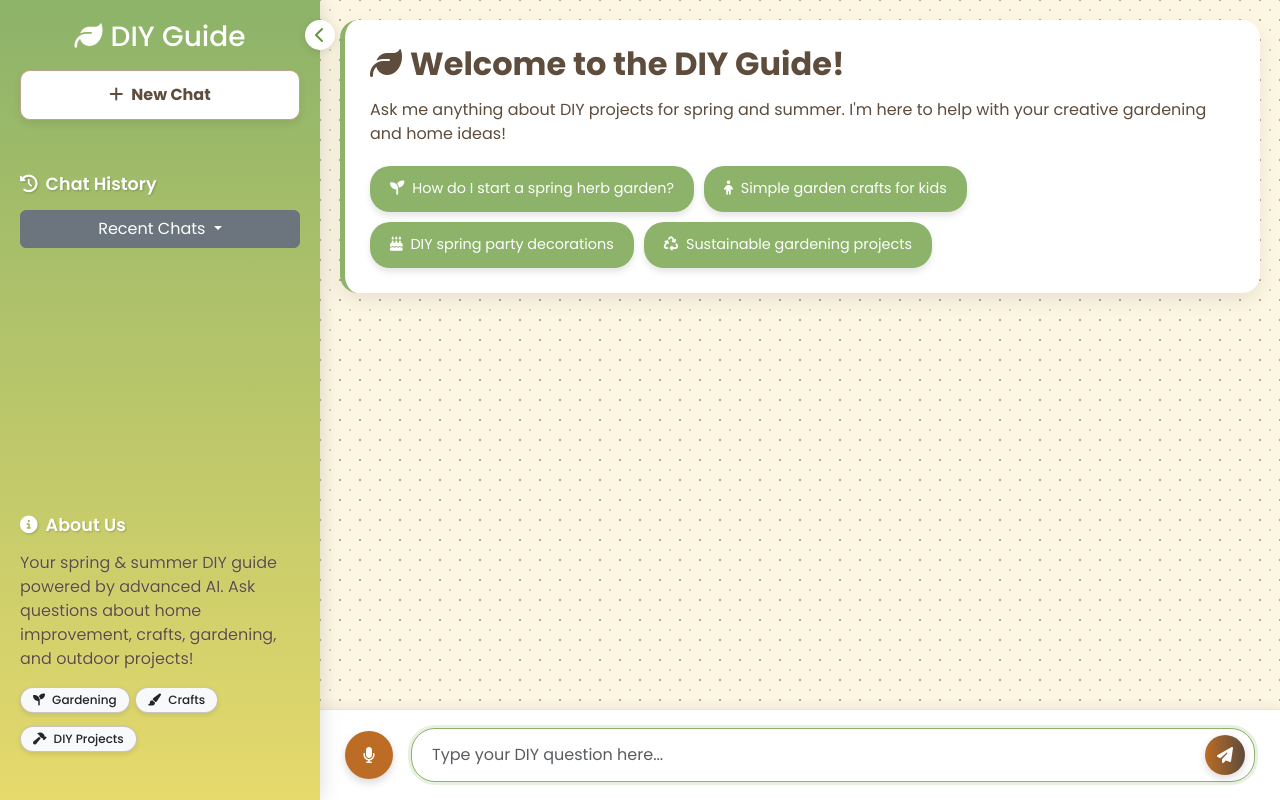
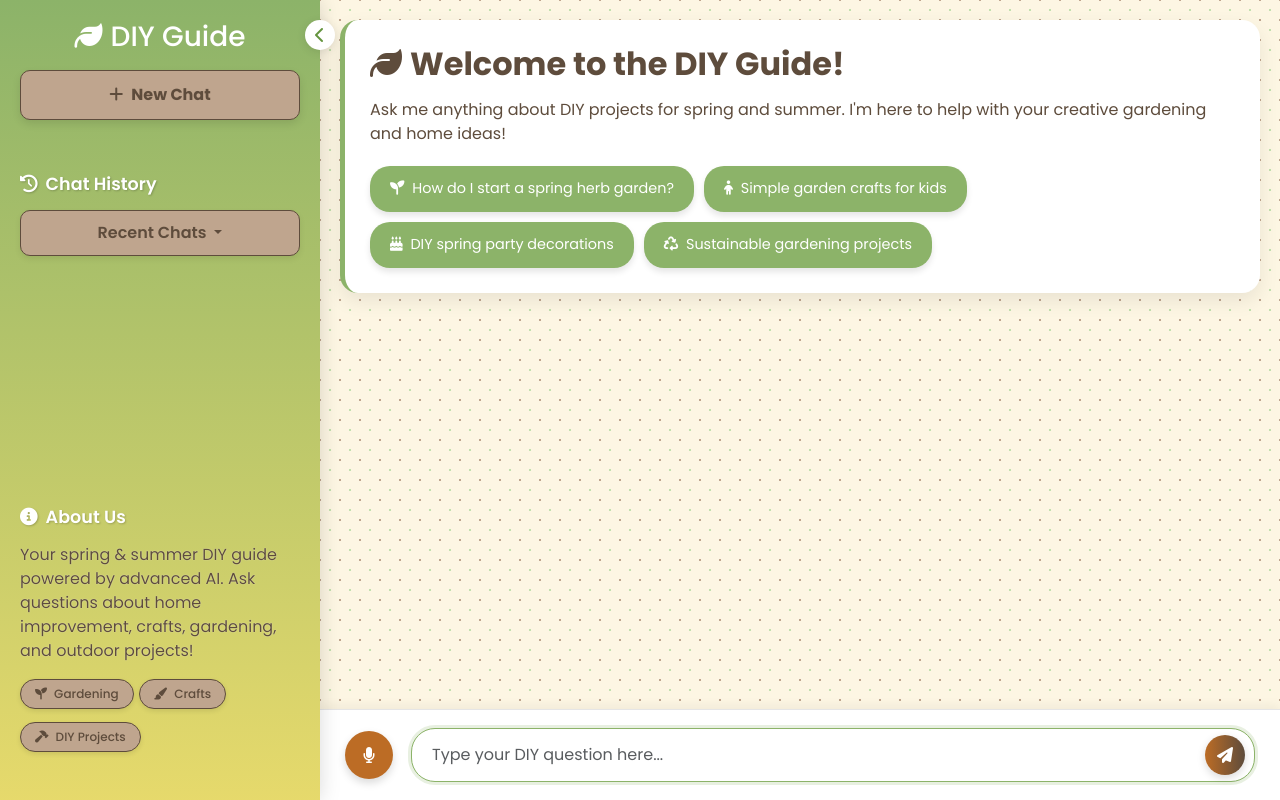
Before and after one commit to utkarsh-raj7/DIY-Guide-Chatbot, a Flask app: page / in a window 1280 px wide. Run offline with Flask 3, Linux system fonts and the light colour scheme; some libraries are stand-ins or nearby versions.

Commit message:
Update button and badge styles to match summer theme.
Replit-Commit-Author: Agent
Replit-Commit-Session-Id: c3111c99-b9bd-46e6-bd8b-c7347740a774
Replit-Commit-Screenshot-Url: https://storage.googleapis.com/screenshot-production-us-central1/2638bb54-82d8-4bd9-b141-b5275c3d5558/1e5704d6-0f8a-4a20-9c2c-a801dabb5da7.jpg

```diff
--- a/static/css/styles.css
+++ b/static/css/styles.css
@@ -483,15 +483,6 @@ body {
     gap: 5px;
 }
 
-.summer-theme-info .badge {
-    font-weight: 500;
-    padding: 6px 12px;
-    box-shadow: 0 2px 5px rgba(0, 0, 0, 0.1);
-    transition: all 0.2s;
-    background-color: var(--spring-yellow);
-    color: var(--spring-brown);
-    border: 1px solid rgba(94, 76, 60, 0.3);
-}
 
 .summer-theme-info .badge:hover {
     transform: translateY(-2px);
@@ -635,22 +626,59 @@ button:focus, textarea:focus, input:focus {
 /* Completely opaque white button with colored text */
 
 /* Completely opaque white button with brown text */
+
+/* Brown button styles with brown border */
 #new-chat-btn {
-    background: white !important;
+    background: var(--spring-light-brown) !important;
     color: var(--spring-brown) !important; /* Rich brown from color palette */
-    border: 1px solid var(--spring-light-brown) !important;
+    border: 1px solid var(--spring-brown) !important;
     border-radius: 10px !important;
     font-weight: 700 !important;
     text-shadow: none !important;
-    box-shadow: 0 4px 8px rgba(0, 0, 0, 0.08) !important;
+    box-shadow: 0 4px 8px rgba(0, 0, 0, 0.1) !important;
     width: 100% !important;
     padding: 12px !important;
     transition: all 0.2s ease !important;
 }
 
 #new-chat-btn:hover {
-    background: white !important;
-    color: var(--spring-terracotta) !important; /* Terracotta on hover */
+    background: var(--spring-brown) !important;
+    color: white !important; /* White text on hover */
     box-shadow: 0 6px 12px rgba(0, 0, 0, 0.15) !important;
     transform: translateY(-1px) !important;
 }
+/* Custom dropdown button to match new-chat-btn */
+#historyDropdown {
+    background: var(--spring-light-brown) !important;
+    color: var(--spring-brown) !important;
+    border: 1px solid var(--spring-brown) !important;
+    border-radius: 10px !important;
+    font-weight: 600 !important;
+    padding: 10px !important;
+    transition: all 0.2s ease !important;
+    box-shadow: 0 3px 6px rgba(0, 0, 0, 0.08) !important;
+}
+
+#historyDropdown:hover {
+    background: var(--spring-brown) !important;
+    color: white !important;
+    box-shadow: 0 4px 8px rgba(0, 0, 0, 0.12) !important;
+}
+/* Updated badge styles to match the brown color scheme */
+.summer-theme-info .badge {
+    font-weight: 500;
+    padding: 8px 14px;
+    box-shadow: 0 2px 5px rgba(0, 0, 0, 0.1);
+    transition: all 0.2s;
+    background-color: var(--spring-light-brown) !important;
+    color: var(--spring-brown) !important;
+    border: 1px solid var(--spring-brown);
+    border-radius: 20px;
+}
+
+.summer-theme-info .badge:hover {
+    transform: translateY(-2px);
+    box-shadow: 0 4px 8px rgba(0, 0, 0, 0.15);
+    background-color: var(--spring-brown) !important;
+    color: white !important;
+}
```
